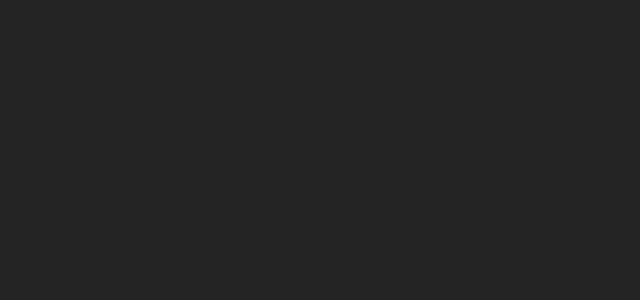
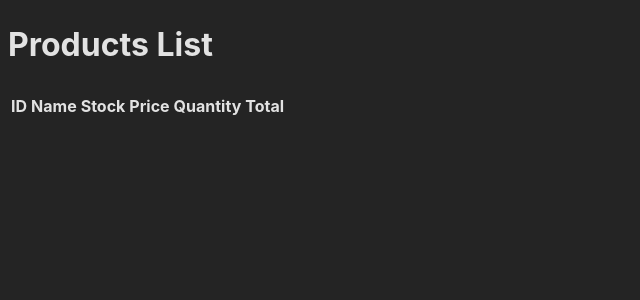
Before and after one commit to rakibul-wdp/full-stack-army, a React (Vite) app in the folder 30-frontend-3-react-functional-component/functional-component/: page /products in a window 1280 px wide. Before the commit this address had no page. Shown: the top 300 px of the page, without its empty margins (0-640 px from the left). Built offline with nearby package versions, Linux system fonts and the light colour scheme.

Commit message:
some changes

```diff
--- a/30-frontend-3-react-functional-component/functional-component/src/App.jsx
+++ b/30-frontend-3-react-functional-component/functional-component/src/App.jsx
@@ -8,6 +8,7 @@
 import JSON from './pages/JSON';
 import Props from './pages/Props';
 import State from './pages/State';
+import Products from './pages/Products';
 
 function App() {
   return (
@@ -22,6 +23,7 @@
           <Route path='/json' element={<JSON />} />
           <Route path='/props' element={<Props />} />
           <Route path='/state' element={<State />} />
+          <Route path='/products' element={<Products />} />
         </Routes>
       </BrowserRouter>
     </div>
--- /dev/null
+++ b/30-frontend-3-react-functional-component/functional-component/src/pages/Products.jsx
@@ -0,0 +1,27 @@
+import React from 'react'
+import { products } from '../mockData/products';
+
+const Products = () => {
+  return (
+    <div>
+      <h1>Products List</h1>
+      <table>
+        <thead>
+          <tr>
+            <th>ID</th>
+            <th>Name</th>
+            <th>Stock</th>
+            <th>Price</th>
+            <th>Quantity</th>
+            <th>Total</th>
+          </tr>
+        </thead>
+        <tbody>
+
+        </tbody>
+      </table>
+    </div>
+  )
+}
+
+export default Products;
```
Also changed, not shown: 30-frontend-3-react-functional-component/functional-component/src/components/TableRow.jsx (added, +16 -0 lines).
